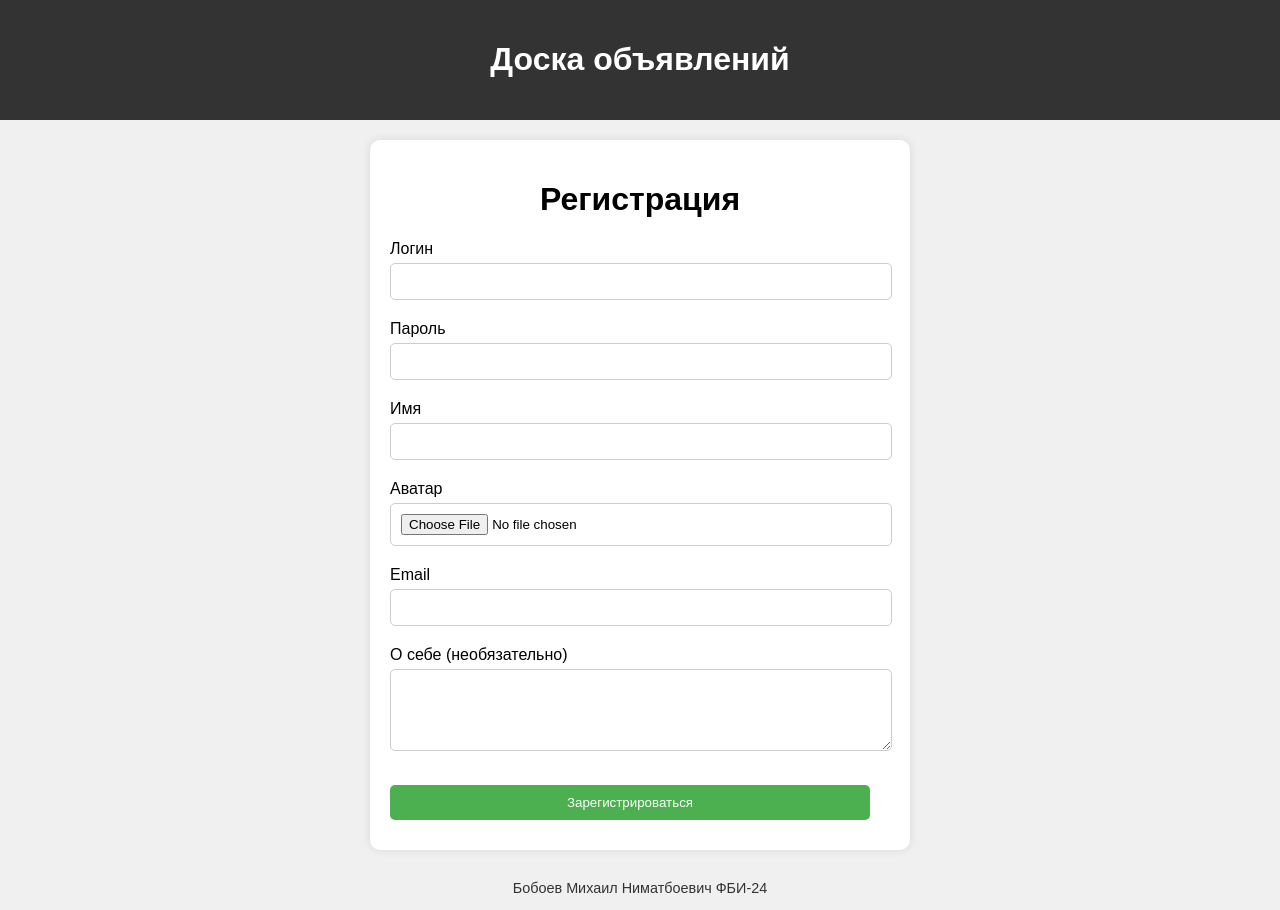
After one commit to Mihailboboev24/rgz_back, a Flask app: page /register in a window 1280 px wide. The commit adds this page. Run offline with Flask 3, Linux system fonts and the light colour scheme.

Commit message:
registration

```diff
--- a/app.py
+++ b/app.py
@@ -1,11 +1,90 @@
-from flask import Flask, render_template
+from flask import Flask, render_template, request, redirect, url_for, flash
+from werkzeug.security import generate_password_hash, check_password_hash
+import sqlite3
+import os
+import uuid
+import re
 
 app = Flask(__name__)
+app.secret_key = 'supersecretkey'
+
+# Константы
+UPLOAD_FOLDER = 'avatars'
+ALLOWED_EXTENSIONS = {'png', 'jpg', 'jpeg'}
+DATABASE = 'cache.db'
+
+app.config['UPLOAD_FOLDER'] = UPLOAD_FOLDER
+os.makedirs(UPLOAD_FOLDER, exist_ok=True)
+
+# Проверка допустимых форматов файлов
+def allowed_file(filename):
+    return '.' in filename and filename.rsplit('.', 1)[1].lower() in ALLOWED_EXTENSIONS
+
+# Создание соединения с базой данных
+def get_db_connection():
+    conn = sqlite3.connect(DATABASE)
+    conn.row_factory = sqlite3.Row
+    return conn
 
 # Главная страница
 @app.route('/')
 def index():
-    return render_template('index.html')
+    conn = get_db_connection()
+    posts = conn.execute('SELECT posts.title, posts.content, users.name FROM posts INNER JOIN users ON posts.user_id = users.id').fetchall()
+    conn.close()
+    return render_template('index.html', posts=posts)
+
+# Страница входа
+@app.route('/login', methods=['GET', 'POST'])
+def login():
+    # Здесь должен быть код обработки входа, в зависимости от логики вашего приложения
+    return render_template('login.html')
+
+# Страница регистрации
+@app.route('/register', methods=['GET', 'POST'])
+def register():
+    """Страница регистрации."""
+    if request.method == 'POST':
+        username = request.form.get('username')
+        password = request.form.get('password')
+        name = request.form.get('name')
+        email = request.form.get('email')
+        about_me = request.form.get('about_me')
+        avatar = request.files.get('avatar')
+
+        # Проверка на валидность данных
+        if not validate_input(username, 'text') or not validate_input(password, 'text') or not validate_input(name, 'text'):
+            return render_template('register.html', error="Недопустимые символы в данных.")
+
+        if not validate_input(email, 'email'):
+            return render_template('register.html', error="Некорректный адрес электронной почты.")
+
+        # Хэширование пароля
+        hashed_password = generate_password_hash(password)
+
+        conn = get_db_connection()
+        try:
+            conn.execute('INSERT INTO users (username, password, name, email, about_me, avatar) VALUES (?, ?, ?, ?, ?, ?)',
+                         (username, hashed_password, name, email, about_me, avatar.filename if avatar else None))
+            conn.commit()
+        except sqlite3.IntegrityError:
+            return render_template('register.html', error="Пользователь с таким именем или email уже существует.")
+        finally:
+            conn.close()
+
+        return redirect(url_for('login'))
+
+    return render_template('register.html')
 
 if __name__ == '__main__':
     app.run(debug=True)
+
+def validate_input(data, type='text'):
+    """Проверка на валидность входных данных."""
+    if type == 'text':
+        return bool(re.match(r'^[a-zA-Z0-9.,!?-]+$', data))  # Логин, имя, пароль
+    if type == 'email':
+        return bool(re.match(r'^[a-zA-Z0-9._%+-]+@[a-zA-Z0-9.-]+\.[a-zA-Z]{2,}$', data))  # Email
+    if type == 'price':
+        return float(data) > 0  # Цена не может быть отрицательной или нулевой
+    return False
--- a/static/styles.css
+++ b/static/styles.css
@@ -15,6 +15,16 @@ header {
     color: white;
     padding: 20px 0;
     text-align: center;
+}
+
+.header-link {
+    color: inherit;
+    text-decoration: none;
+    cursor: pointer;
+}
+
+.header-link:hover {
+    text-decoration: underline;
 }
 
 .board {
@@ -45,3 +55,62 @@ footer {
     font-size: 0.9em;
     color: #333;
 }
+
+input, textarea, button {
+    width: 100%;
+    margin: 10px 0;
+    padding: 10px;
+    border-radius: 5px;
+    border: 1px solid #ccc;
+}
+
+button {
+    background-color: #4CAF50;
+    color: white;
+    border: none;
+}
+
+/* Стили для формы регистрации */
+.register-form {
+    background-color: white;
+    padding: 20px;
+    border-radius: 10px;
+    box-shadow: 0 0 10px rgba(0, 0, 0, 0.1);
+    max-width: 500px;
+    margin: 20px auto;
+}
+
+.register-form h1 {
+    text-align: center;
+}
+
+.register-form label {
+    display: block;
+    margin-top: 10px;
+}
+
+.register-form input, .register-form textarea {
+    width: calc(100% - 20px);
+    padding: 10px;
+    margin-top: 5px;
+}
+
+.register-form button {
+    width: calc(100% - 20px);
+    padding: 10px;
+    margin-top: 20px;
+    background-color: #4CAF50; /* Зеленая кнопка */
+    color: white;
+    border: none;
+    border-radius: 5px;
+    cursor: pointer;
+}
+
+.register-form button:hover {
+    background-color: #45a049; /* Темнее при наведении */
+}
+
+.error {
+    color: red;
+    text-align: center;
+}
--- a/templates/base.html
+++ b/templates/base.html
@@ -8,7 +8,7 @@
 </head>
 <body>
     <header>
-        <h1>Доска объявлений</h1>
+        <h1><a href="{{ url_for('index') }}" class="header-link">Доска объявлений</a></h1>
     </header>
     <div class="container">
         {% block content %}{% endblock %}
--- a/templates/index.html
+++ b/templates/index.html
@@ -14,7 +14,7 @@
         <p>Автор: Петров Петр</p>
     </div>
     <div>
-        <a href="login.html">Войти</a> | <a href="register.html">Зарегистрироваться</a>
+        <a href="{{ url_for('login') }}">Войти</a> | <a href="{{ url_for('register') }}">Зарегистрироваться</a>
     </div>
 </div>
 {% endblock %}
--- /dev/null
+++ b/templates/register.html
@@ -0,0 +1,33 @@
+{% extends "base.html" %}
+
+{% block title %}Регистрация{% endblock %}
+
+{% block content %}
+<div class="register-form">
+    <h1>Регистрация</h1>
+    {% if error %}
+        <p class="error">{{ error }}</p>
+    {% endif %}
+    <form action="{{ url_for('register') }}" method="POST" enctype="multipart/form-data">
+        <label for="username">Логин</label>
+        <input type="text" id="username" name="username" required>
+
+        <label for="password">Пароль</label>
+        <input type="password" id="password" name="password" required>
+
+        <label for="name">Имя</label>
+        <input type="text" id="name" name="name" required>
+
+        <label for="avatar">Аватар</label>
+        <input type="file" id="avatar" name="avatar" accept=".png, .jpg, .jpeg">
+
+        <label for="email">Email</label>
+        <input type="email" id="email" name="email" required>
+
+        <label for="about_me">О себе (необязательно)</label>
+        <textarea id="about_me" name="about_me" rows="4"></textarea>
+
+        <button type="submit" class="btn-green">Зарегистрироваться</button>
+    </form>
+</div>
+{% endblock %}
```
Also changed, not shown: static/favicon-16x16.png (added), static/favicon-32x32.png (added), static/favicon.ico (added).
